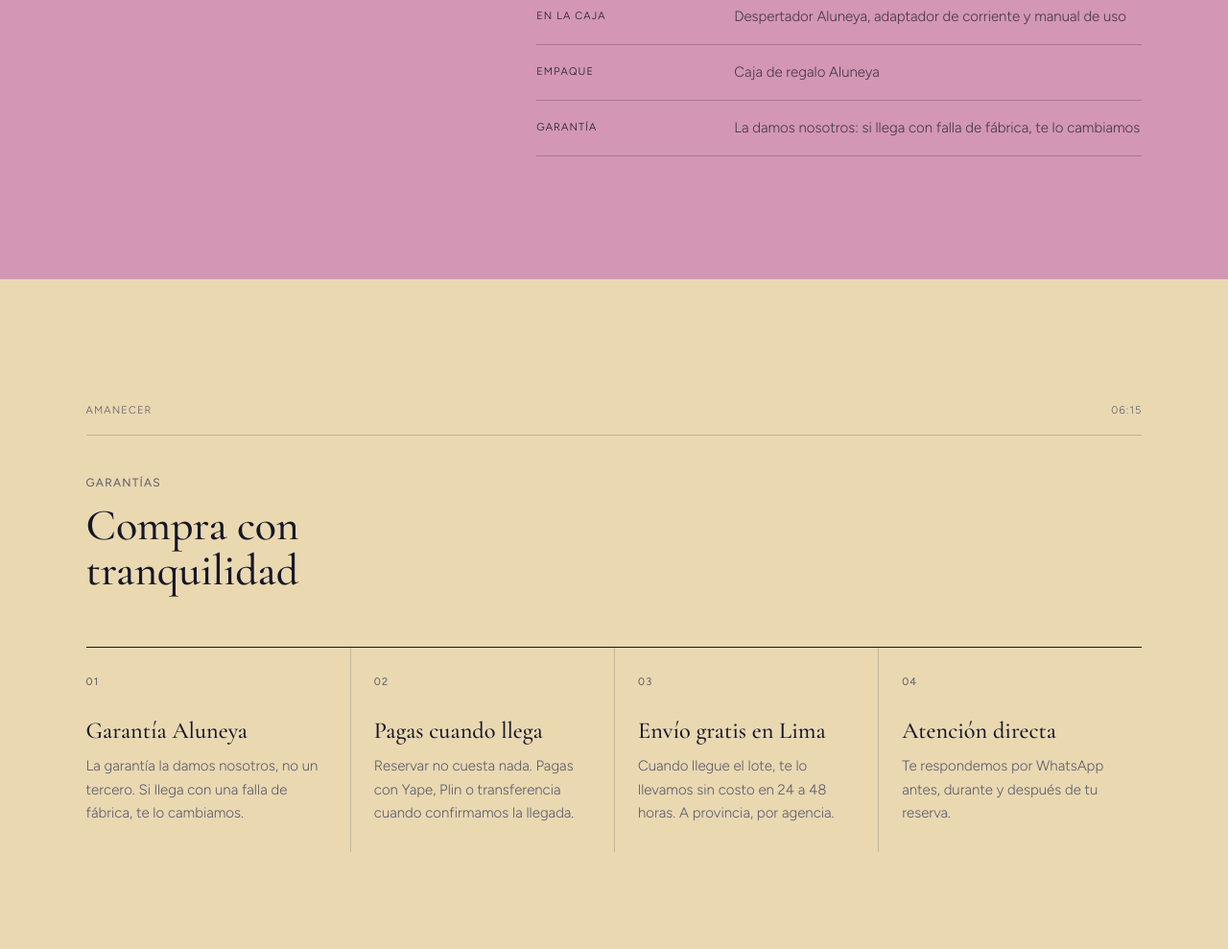
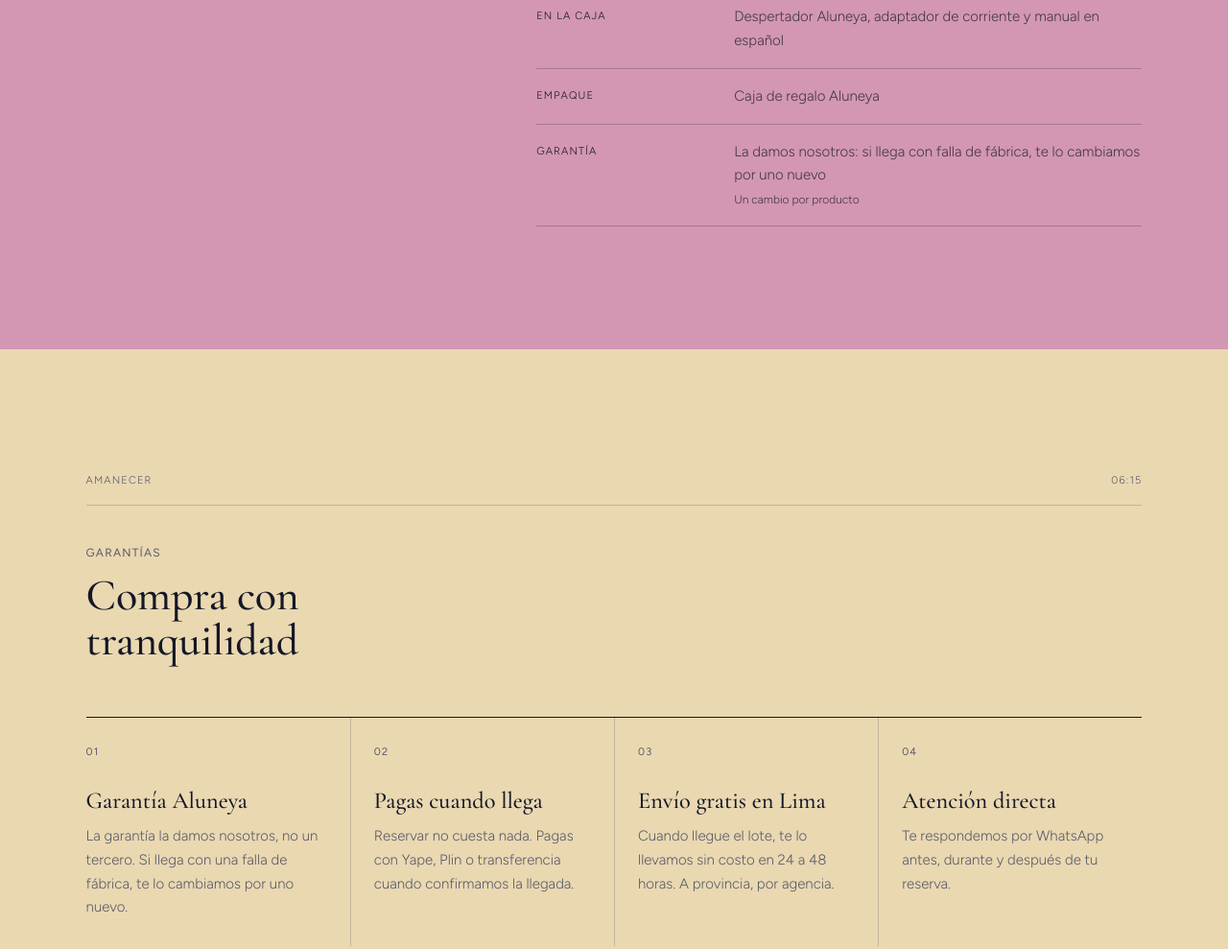
Before and after one commit to giovallejos20-ship-it/aluneya-landing, a plain HTML site: page index.html in a window 1280 px wide. Shown: the part 4040-5029 px from the top of the page at 96% size. Drawn offline with nearby package versions, Linux system fonts and the light colour scheme.

Commit message:
Update warranty and packaging information in index.html

```diff
--- a/index.html
+++ b/index.html
@@ -338,9 +338,9 @@
           <li><span>App y voz</span><span>App Dekala, Alexa y Google Assistant<small>Necesitas WiFi de 2.4 GHz. Sin WiFi funciona igual con sus botones</small></span></li>
           <li><span>Medidas</span><span>20 × 16.9 × 10.7 cm · 515 g</span></li>
           <li><span>Energía</span><span>Se enchufa con su adaptador de 5 V, entrada USB-C. No usa batería</span></li>
-          <li><span>En la caja</span><span>Despertador Aluneya, adaptador de corriente y manual de uso</span></li>
+          <li><span>En la caja</span><span>Despertador Aluneya, adaptador de corriente y manual en español</span></li>
           <li><span>Empaque</span><span>Caja de regalo Aluneya</span></li>
-          <li><span>Garantía</span><span>La damos nosotros: si llega con falla de fábrica, te lo cambiamos</span></li>
+          <li><span>Garantía</span><span>La damos nosotros: si llega con falla de fábrica, te lo cambiamos por uno nuevo<small>Un cambio por producto</small></span></li>
         </ul>
       </div>
     </div>
@@ -353,7 +353,7 @@
         <div><p class="label stone">Garantías</p><h2>Compra con tranquilidad</h2></div>
       </div>
       <div class="grilla">
-        <div><p class="num">01</p><h3>Garantía Aluneya</h3><p>La garantía la damos nosotros, no un tercero. Si llega con una falla de fábrica, te lo cambiamos.</p></div>
+        <div><p class="num">01</p><h3>Garantía Aluneya</h3><p>La garantía la damos nosotros, no un tercero. Si llega con una falla de fábrica, te lo cambiamos por uno nuevo.</p></div>
         <div><p class="num">02</p><h3>Pagas cuando llega</h3><p>Reservar no cuesta nada. Pagas con Yape, Plin o transferencia cuando confirmamos la llegada.</p></div>
         <div><p class="num">03</p><h3>Envío gratis en Lima</h3><p>Cuando llegue el lote, te lo llevamos sin costo en 24 a 48 horas. A provincia, por agencia.</p></div>
         <div><p class="num">04</p><h3>Atención directa</h3><p>Te respondemos por WhatsApp antes, durante y después de tu reserva.</p></div>
@@ -421,8 +421,8 @@
           <details><summary>¿Puedo recogerlo en persona?</summary><p>Por ahora solo hacemos envíos. En Lima no te cuesta nada y lo recibes en 24 a 48 horas desde que llega el lote.</p></details>
           <details><summary>¿Emiten comprobante?</summary><p>Sí, emitimos boleta por cada compra. La emite ALUNEYA S.A.C., RUC 20616870701.</p></details>
           <details><summary>¿Sirve para regalo?</summary><p>Sí. Llega en una caja de regalo Aluneya, lista para entregar.</p></details>
-          <details><summary>¿Puedo devolverlo si cambio de opinión?</summary><p>Por ser preventa no aceptamos devoluciones por cambio de opinión. Por eso te contamos todo lo que hace en esta página y respondemos cualquier duda por WhatsApp antes de que pagues. Si llega con una falla de fábrica, te lo cambiamos.</p></details>
-          <details><summary>¿Cómo funciona la garantía?</summary><p>La garantía la da Aluneya directamente. Si el producto presenta una falla de fábrica, te lo cambiamos. Conserva tu comprobante de pago y escríbenos por WhatsApp.</p></details>
+          <details><summary>¿Puedo devolverlo si cambio de opinión?</summary><p>Por ser preventa no aceptamos devoluciones por cambio de opinión. Por eso te contamos todo lo que hace en esta página y respondemos cualquier duda por WhatsApp antes de que pagues. Si llega con una falla de fábrica, te lo cambiamos por uno nuevo.</p></details>
+          <details><summary>¿Cómo funciona la garantía?</summary><p>La garantía la da Aluneya directamente. Si el producto presenta una falla de fábrica, te lo cambiamos por uno nuevo. La garantía cubre un cambio por producto. Conserva tu boleta y escríbenos por WhatsApp.</p></details>
         </div>
       </div>
     </div>
```
